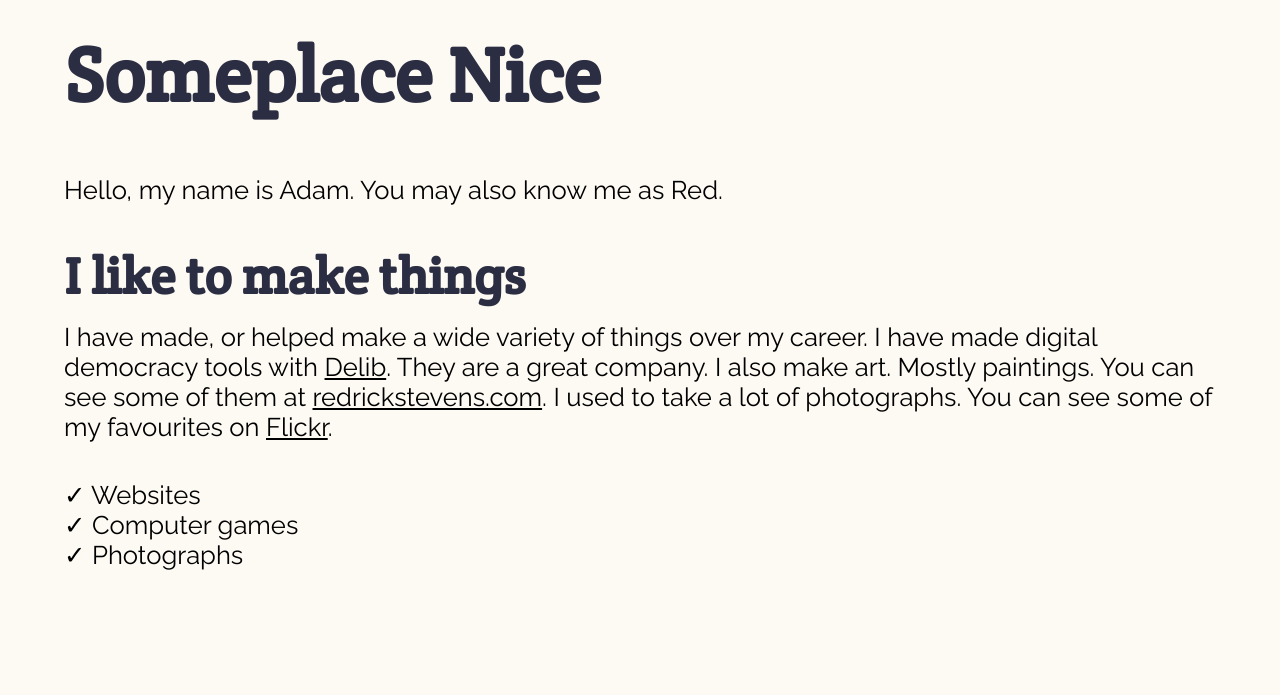
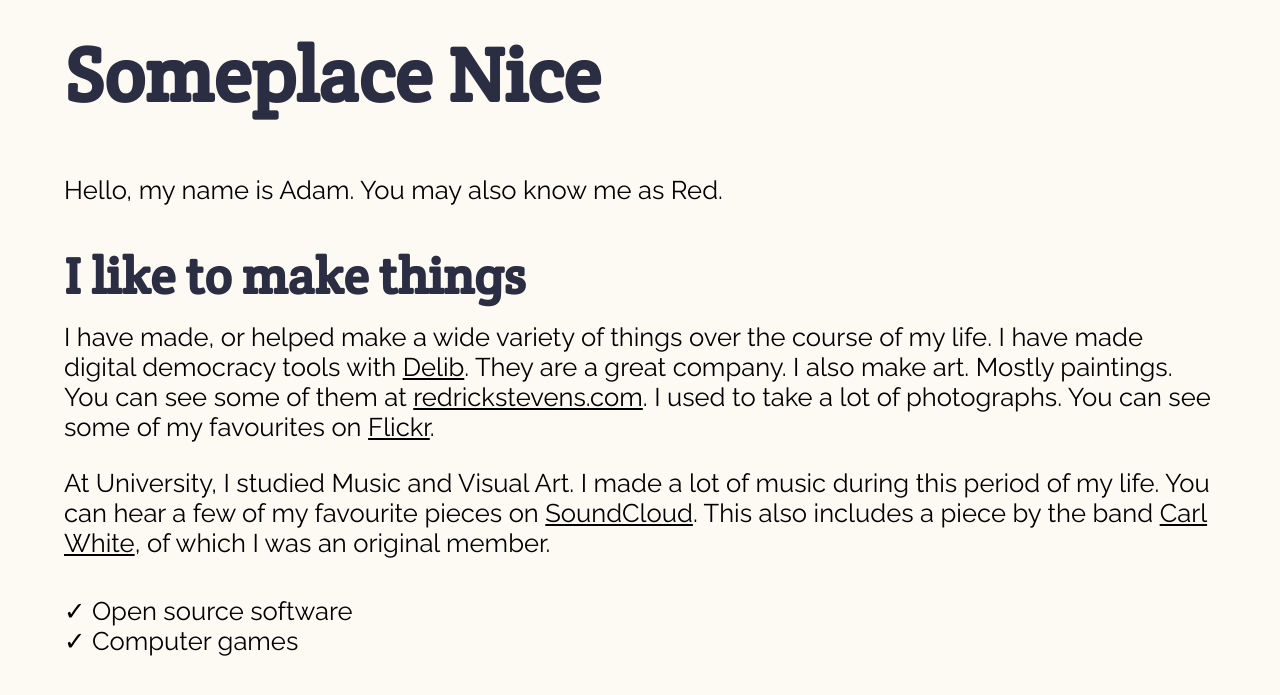
Before and after one commit to adamcheasley/adamcheasley.github.io, a Jekyll site: the page new.html, which Jekyll copies as it is, in a window 1280 px wide. Shown: the top 695 px of the page. Built offline with Jekyll 4.4.1, drawn with Linux system fonts in a browser that asks for light colours.

Commit message:
Add info about music

```diff
--- a/new.html
+++ b/new.html
@@ -24,15 +24,20 @@
 
     <p>Hello, my name is Adam. You may also know me as Red.<p>
     <h2>I like to make things</h2>
-    <p>I have made, or helped make a wide variety of things over my career. I have made digital democracy tools with
+    <p>I have made, or helped make a wide variety of things over the course of my life. I have made digital democracy tools with
     <a href="https://delib.net">Delib</a>. They are a great company. I also make art. Mostly paintings. You can see some of
     them at <a href="https://www.redrickstevens.com">redrickstevens.com</a>. I used to take a lot of photographs. You can see
     some of my favourites on <a href="https://flickr.com/photos/someplacenice/">Flickr</a>.
     </p>
+    <p>
+      At University, I studied Music and Visual Art. I made a lot of music during this period of my life.
+      You can hear a few of my favourite pieces on <a href="https://soundcloud.com/adamfc-music">SoundCloud</a>.
+      This also includes a piece by the band <a href="https://carlwhitemusic.bandcamp.com">Carl White</a>,
+      of which I was an original member.
+    </p>
     <ul>
-            <li>Websites</li>
+            <li>Open source software</li>
            <li>Computer games</li>
-            <li>Photographs</li>
     </ul>
 
   </body>
```
